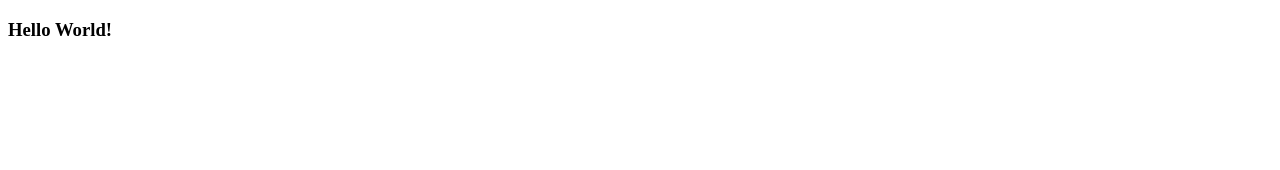
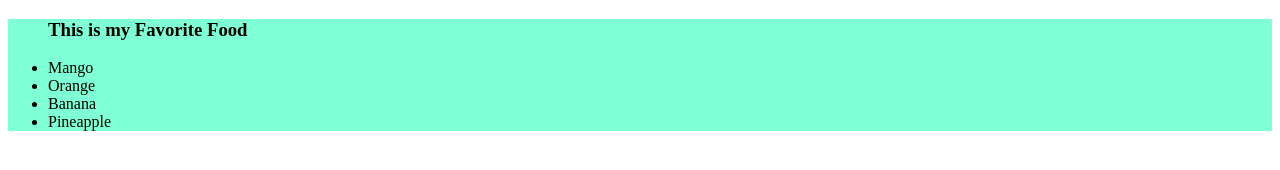
Before and after one commit to shadathossain994/My_second_repo, a plain HTML site: page index.html in a window 1280 px wide. Drawn offline with Linux system fonts and the light colour scheme.

Commit message:
add a Favorite Food list

```diff
--- a/index.html
+++ b/index.html
@@ -5,8 +5,17 @@
     <meta http-equiv="X-UA-Compatible" content="IE=edge">
     <meta name="viewport" content="width=device-width, initial-scale=1.0">
     <title>This is my second Repo</title>
+    <link rel="stylesheet" href="style/blog.css">
 </head>
 <body>
-    <h3>Hello World!</h3>
+    <div>
+        <ul>
+            <h3>This is my Favorite Food</h3>
+            <li>Mango</li>
+            <li>Orange</li>
+            <li>Banana</li>
+            <li>Pineapple</li>
+        </ul>
+    </div>
 </body>
 </html>
--- /dev/null
+++ b/style/blog.css
@@ -0,0 +1,3 @@
+div{
+    background-color: aquamarine;
+}
```
